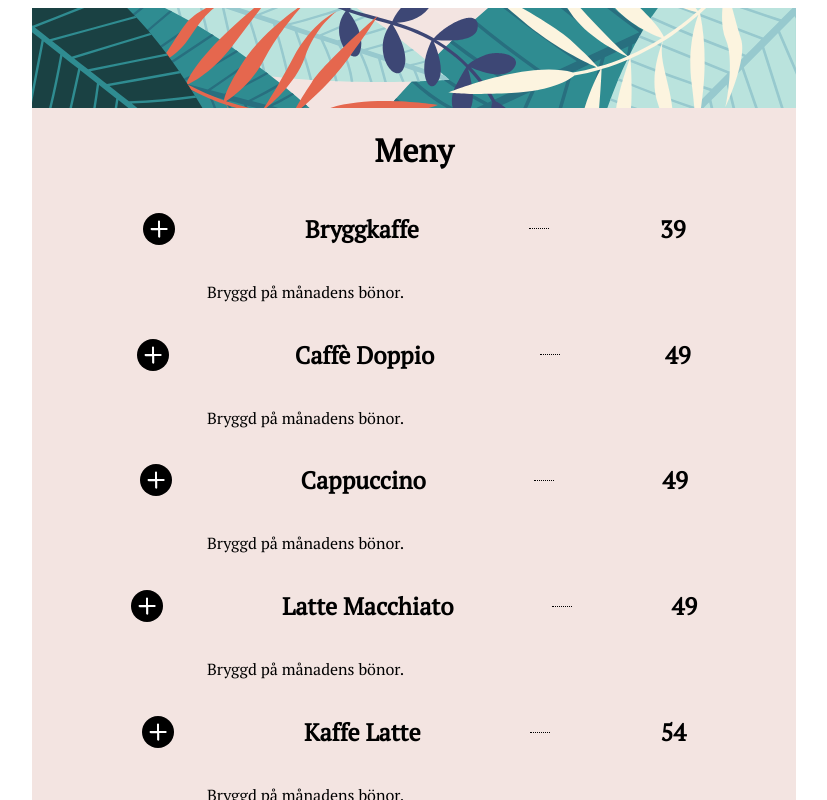
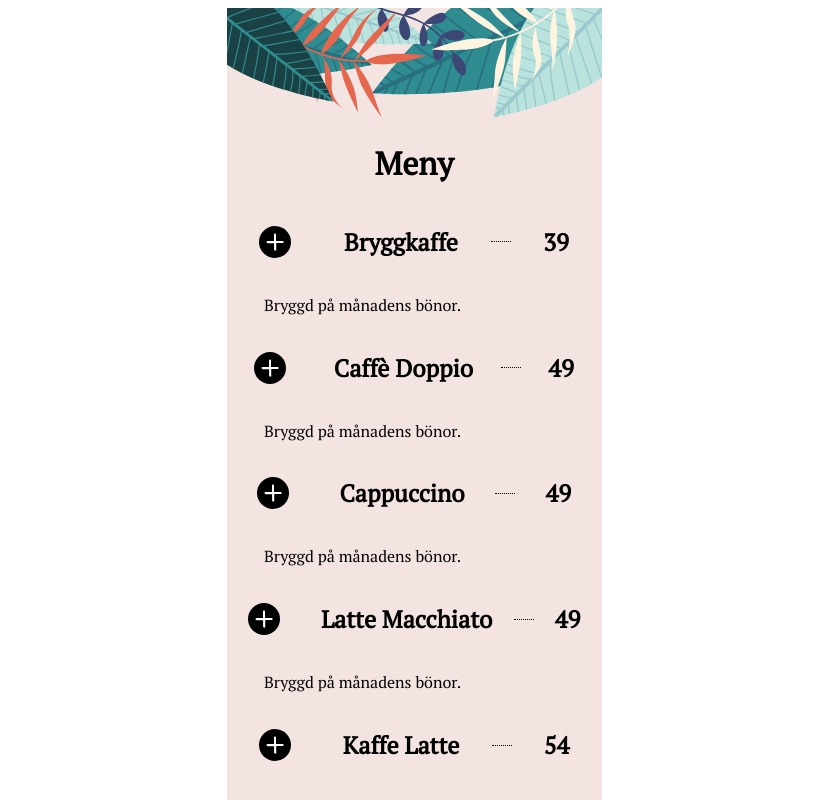
Before and after one commit to LindaMarko/vue-air-bean, a Vue app: page /meny in a window 1280 px wide. Shown: the top 800 px of the page, without its empty margins (226-1053 px from the left). Built offline with nearby package versions, Linux system fonts and the light colour scheme.

Commit message:
Co-authored-by: NatasjaK <NatasjaK@users.noreply.github.com>

```diff
--- a/src/App.vue
+++ b/src/App.vue
@@ -10,4 +10,9 @@
 *{
   font-family: 'PT Serif', serif;
 }
+
+#app{
+  max-width: 375px;
+  margin: auto;
+}
 </style>
--- a/src/views/Meny.vue
+++ b/src/views/Meny.vue
@@ -46,16 +46,14 @@
 
 .meny{
     background-color: #F3E4E1;
-    min-width: 375px;
-    margin-left: 250px;
-    margin-right: 250px;
+    max-width: 375px;
 }
 
 header{
-    height: 100px;
+    height: 113px;
     background-image: url(../assets/graphics/graphics-header.svg);
     background-repeat: no-repeat;
-    background-size: 100%;
+
 }
 
 .add-icon{
@@ -73,7 +71,7 @@
 }
 
 .lower-part{
-    margin-left: 175px;
+    margin-left: 10%;
 }
 
 .menu-item{
@@ -82,7 +80,7 @@
 }
 
 footer{
-    height: 75px;
+    height: 73px;
     background-image: url(../assets/graphics/graphics-footer.svg);
     background-repeat: no-repeat;
     background-size: 100%;
```
